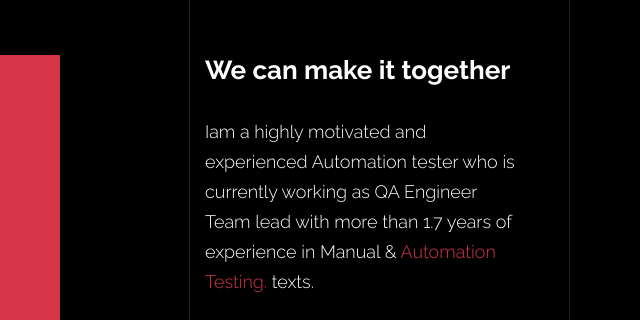
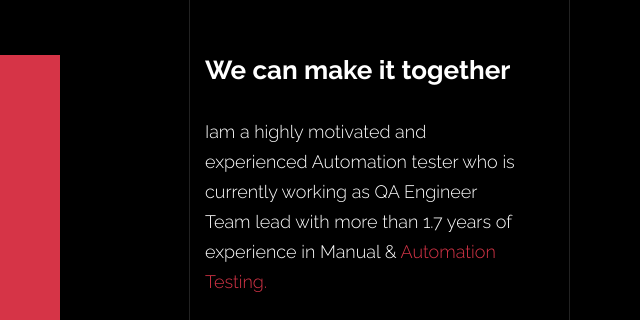
Before and after one commit to Gokulkm99/Gokul_portfolio, a plain HTML site: page index.html in a window 1280 px wide. Shown: the part 2069-2389 px from the top of the page, 640-1280 px from the left. Drawn offline with nearby package versions, Linux system fonts and the light colour scheme; animation ran at ten frames a second; files whose address does not match are found by name.

Commit message:
Update index.html

```diff
--- a/index.html
+++ b/index.html
@@ -292,7 +292,7 @@
               <h3 class="mb-4 heading-h3"><span class="gsap-reveal">We can make it together</span></h3>
               <p class="lead gsap-reveal">Iam a highly motivated and experienced Automation tester who is currently working as QA
                 Engineer Team lead with more than 1.7 years of experience in Manual & <a href="#">Automation
-                Testing.</a> texts. </p>
+                Testing.</a> </p>
               <p class="mb-4 gsap-reveal">i have the confident that my skills and experience will align with the requirements of
                 the position and believe that i would be a valuable addition to your team. iam
                 familiar with Cross-Browser Testing, Test Automation Tools, and Mobile Testing.</p>
```
